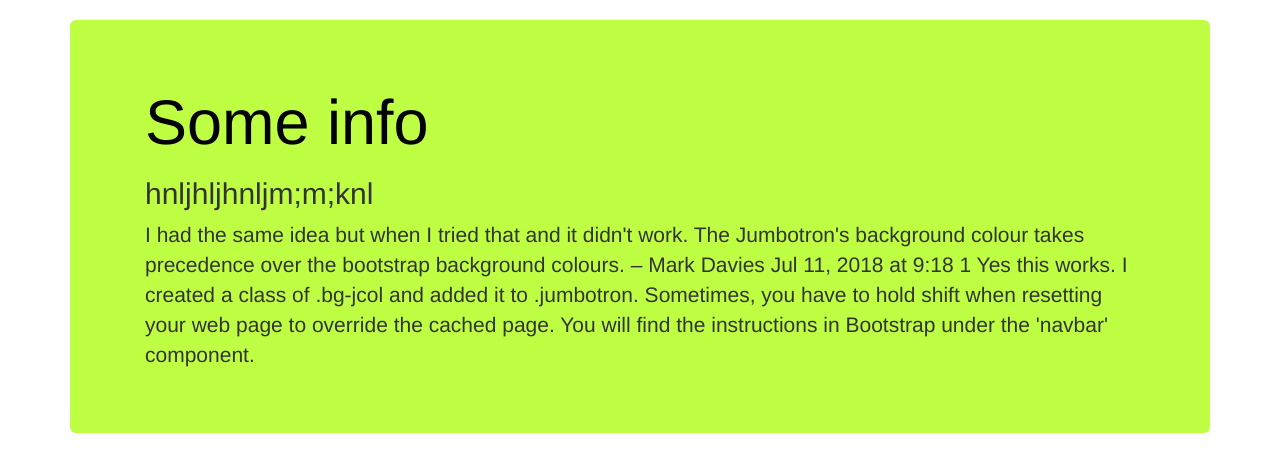
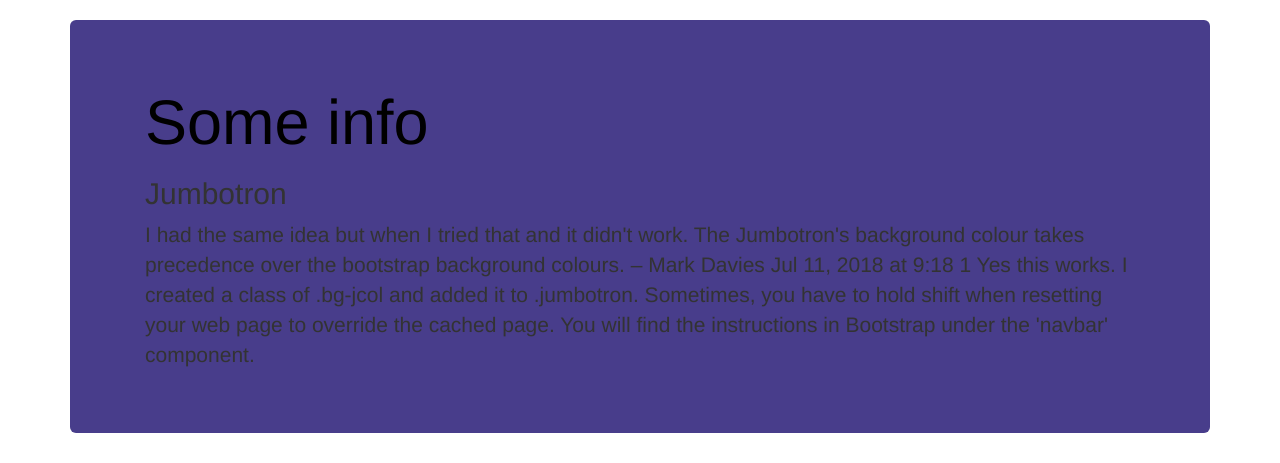
Before and after one commit to KairzhanovMurat/Capstone_project, a Django app: page /about_us/ in a window 1280 px wide. Shown: the part 72-535 px from the top of the page. Run offline with Django 4.2, Linux system fonts and the light colour scheme; some libraries are stand-ins or nearby versions.

Commit message:
'not so important'

```diff
--- a/templates/about.html
+++ b/templates/about.html
@@ -1,9 +1,9 @@
 {% extends 'base.html' %}
 {% block content %}
-    <div style="background-color:#beff44" class="jumbotron">
+    <div style="background-color:darkslateblue" class="jumbotron">
   <div class="container">
     <h1 style="color: black">Some info</h1>
-      <h2>hnljhljhnljm;m;knl</h2>
+      <h2>Jumbotron</h2>
       <p>I had the same idea but when I tried that and it didn't work. The Jumbotron's background colour takes precedence over the bootstrap background colours. –
 Mark Davies
  Jul 11, 2018 at 9:18
--- a/templates/groups/group_detail.html
+++ b/templates/groups/group_detail.html
@@ -13,8 +13,9 @@
 					<a href="{% url 'groups:leave' slug=group.slug %}" class="btn btn-lg btn-fill btn-warning"><span class="glyphicon glyphicon-remove-circle"></span> Leave</a>
 				{% else %}
 					<a href="{% url 'groups:join' slug=group.slug %}" class="btn btn-lg btn-fill btn-warning"><span class="glyphicon glyphicon-ok-circle"></span> Join</a>
+
 				{% endif %}
-
+    <a href="{% url 'posts:create' %}" class="btn btn-lg btn-fill btn-warning"><span class="glyphicon glyphicon-ok-circle"></span> Add post</a>
 
 
 </div>
```
